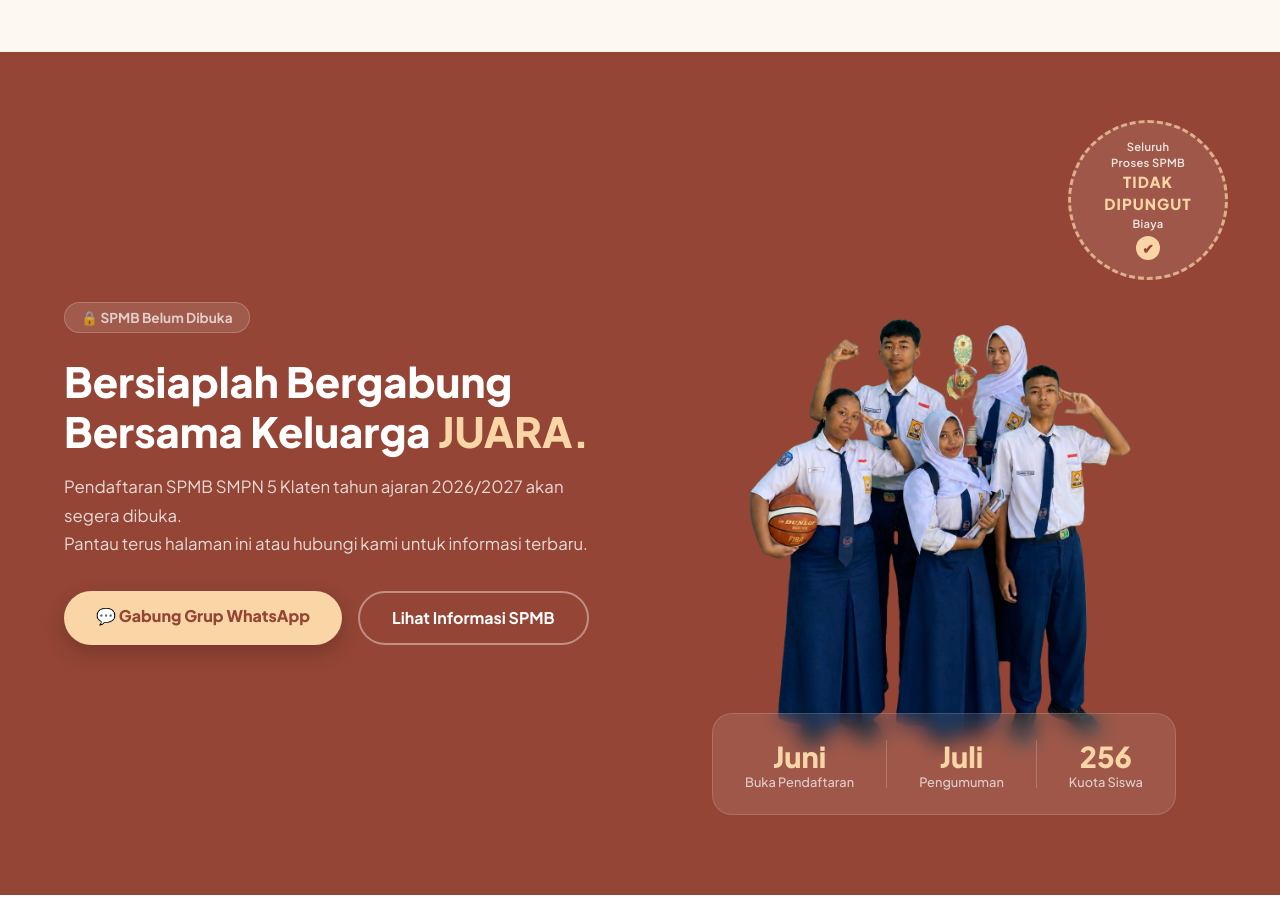
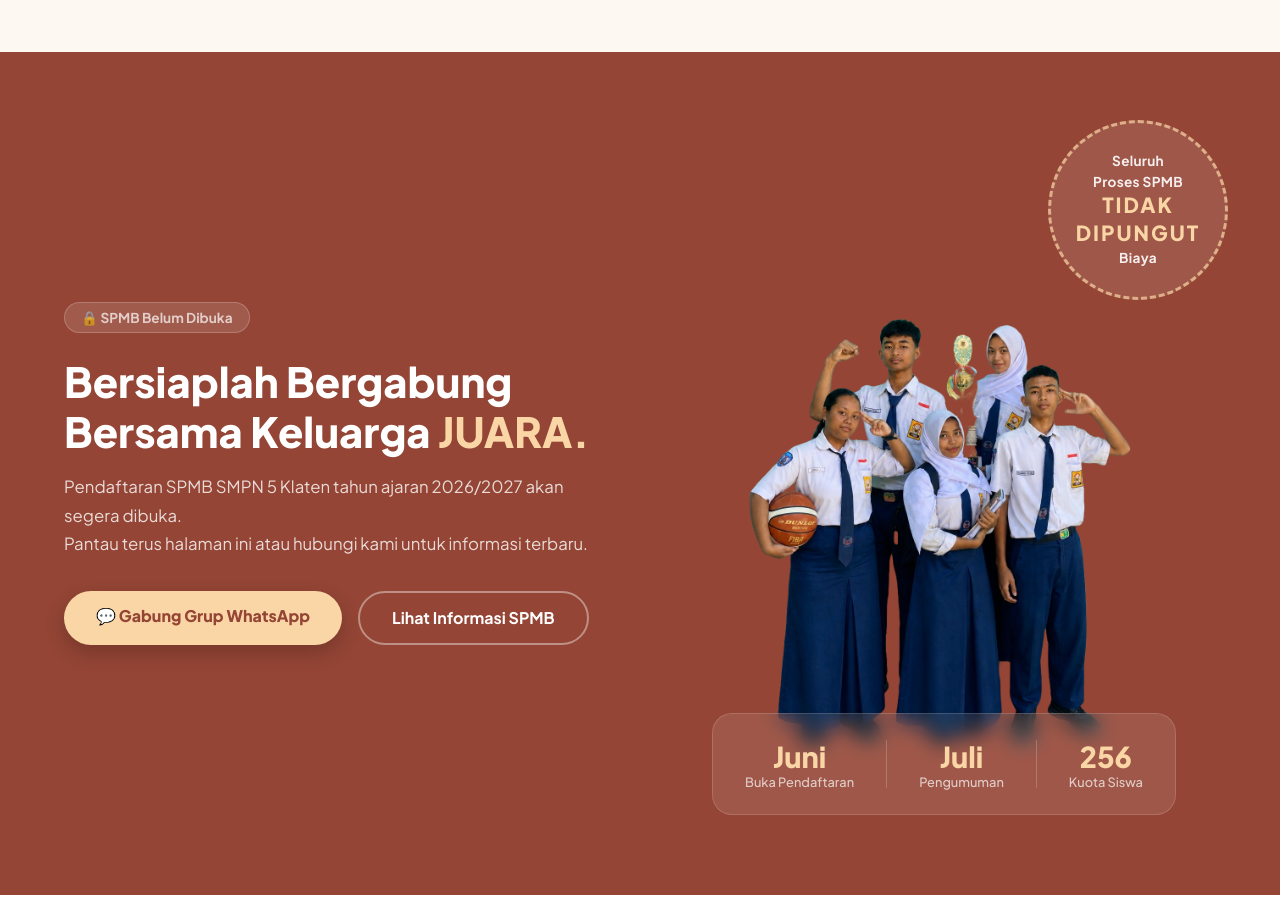
Before and after one commit to Santosa-Dev1507/website-smpn5-klaten, a Next.js app: page / in a window 1280 px wide. Shown: the part 6140-7057 px from the top of the page. Built offline with nearby package versions, Linux system fonts and the light colour scheme.

Commit message:
fix: remove checkmark icon, increase stamp font size for better visibility

```diff
--- a/app/page.module.css
+++ b/app/page.module.css
@@ -333,8 +333,8 @@
   gap: 1rem;
 }
 .gratisStamp {
-  width: 160px;
-  height: 160px;
+  width: 180px;
+  height: 180px;
   border-radius: 50%;
   border: 3px dashed rgba(250,214,166,0.7);
   background: rgba(255,255,255,0.10);
@@ -343,40 +343,28 @@
   flex-direction: column;
   align-items: center;
   justify-content: center;
-  gap: 2px;
+  gap: 3px;
   position: absolute;
   top: -12px;
   right: -12px;
   z-index: 4;
-  padding: 1rem;
+  padding: 1.25rem;
   text-align: center;
 }
 .gratisStamp span {
   display: block;
-  font-size: 0.7rem;
-  color: rgba(255,255,255,0.85);
-  font-weight: 600;
+  font-size: 0.85rem;
+  color: rgba(255,255,255,0.9);
+  font-weight: 700;
   letter-spacing: 0.3px;
   line-height: 1.3;
 }
 .gratisStampMain {
-  font-size: 0.95rem !important;
+  font-size: 1.3rem !important;
   font-weight: 900 !important;
   color: #FAD6A6 !important;
-  letter-spacing: 1px !important;
-}
-.gratisStampIcon {
-  margin-top: 4px;
-  width: 24px;
-  height: 24px;
-  border-radius: 50%;
-  background: #FAD6A6;
-  color: #944535;
-  font-size: 0.85rem;
-  font-weight: 900;
-  display: flex;
-  align-items: center;
-  justify-content: center;
+  letter-spacing: 2px !important;
+  line-height: 1.2 !important;
 }
 
 .ppdb { background: var(--primary); padding: 5rem 5%; overflow: hidden; }
--- a/app/page.tsx
+++ b/app/page.tsx
@@ -304,7 +304,6 @@ export default function Home() {
               <span className={styles.gratisStampMain}>TIDAK</span>
               <span className={styles.gratisStampMain}>DIPUNGUT</span>
               <span>Biaya</span>
-              <div className={styles.gratisStampIcon}>✔</div>
             </div>
             <div className={styles.ppdbImageWrapper}>
               <img src="/foto-spmb.webp" alt="Siswa Berprestasi" className={styles.ppdbImage} />
```
